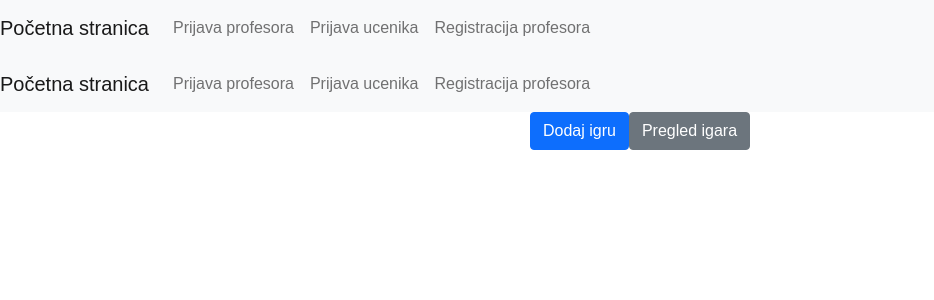
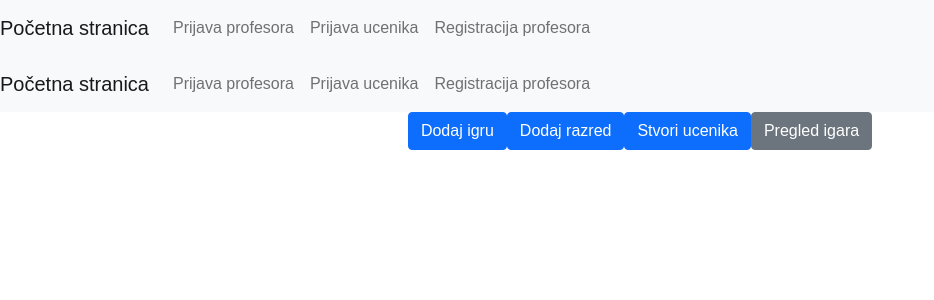
Before and after one commit to Verstopper/Projekt_R_learning_app, a React (Create React App) app in the folder src/main/frontend/app/: page /api/ZabavnoUcenje/profesor/pregledIgara in a window 1280 px wide. Shown: the top 300 px of the page, without its empty margins (0-934 px from the left). Built offline with nearby package versions, Linux system fonts and the light colour scheme.

Commit message:
reformating

```diff
--- a/src/main/frontend/app/src/component/ProfessorComponent.js
+++ b/src/main/frontend/app/src/component/ProfessorComponent.js
@@ -4,7 +4,7 @@ import {validatePassword, validateUsername} from "./validateInfo";
 import StudentComponent from "./StudentComponent";
 import AuthenticationService from "../services/AuthenticationService";
 import InvalidComponent from "./InvalidComponent";
-import GameComponent from "./GameComponent";
+import ProfessorDashboard from "./ProfessorDashboard";
 
 
 
@@ -67,7 +67,7 @@ class ProfessorComponent extends Component {
     render(){
         const isUserLoggedIn = AuthenticationService.isUserLoggedIn();
         if(isUserLoggedIn){
-            return <GameComponent />
+            return <ProfessorDashboard />
             /*let message = <p> Već ste prijavljeni. Vratite se na početnu stranicu <a href='/'>ovdje.</a></p>;
             return <InvalidComponent message={message} />*/
         }
--- a/src/main/frontend/app/src/component/GameComponent.js
+++ b/src/main/frontend/app/src/component/ProfessorDashboard.js
@@ -20,7 +20,7 @@ class GameRow extends Component{
     }
 }
 
-class GameComponent extends Component{
+class ProfessorDashboard extends Component{
     constructor(props) {
         super(props);
         this.state = {
@@ -92,6 +92,8 @@ class GameComponent extends Component{
 
                     <form onSubmit={this.handleSubmit}>
                         <a className={"btn btn-primary"} href={"/igra/dodaj"}>Dodaj igru</a>
+                        <a className={"btn btn-primary"} href={""}>Dodaj razred</a>
+                        <a className={"btn btn-primary"} href={""}>Stvori ucenika</a>
                         <button className={"btn btn-secondary"} type="submit">Pregled igara</button>
                     </form>
                     <form>
@@ -103,4 +105,4 @@ class GameComponent extends Component{
     }
 }
 
-export default GameComponent
+export default ProfessorDashboard
--- a/src/main/frontend/app/src/component/RouterComponent.js
+++ b/src/main/frontend/app/src/component/RouterComponent.js
@@ -11,7 +11,7 @@ import RegistrationComponent from "./RegistrationComponent";
 import ProfessorComponent from "./ProfessorComponent";
 //import Wrapper from "./Wrapper";
 import Navbar from '../component/Navbar'
-import GameComponent from "./GameComponent";
+import ProfessorDashboard from "./ProfessorDashboard";
 import AddGameComponent from "./AddGameComponent";
 
 function NavComponent() {
@@ -28,7 +28,7 @@ class RouterComponent extends Component {
                 <Routes>
                     {/*<Route path="/" element={<MainIndexComponent /> }/>*/}
                     <Route path="/api/ZabavnoUcenje/ucenik/login" element={<StudentComponent /> }/>
-                    <Route path="/api/ZabavnoUcenje/profesor/pregledIgara" element={<GameComponent />} />
+                    <Route path="/api/ZabavnoUcenje/profesor/pregledIgara" element={<ProfessorDashboard />} />
                     <Route  path="/api/ZabavnoUcenje/profesor/registracija"   element={<RegistrationComponent />} />
                     <Route  path="/api/ZabavnoUcenje/profesor/login"   element={<ProfessorComponent />} />
                     <Route  path="/prvaPrijava"   element={<InvalidComponent />} />
```
